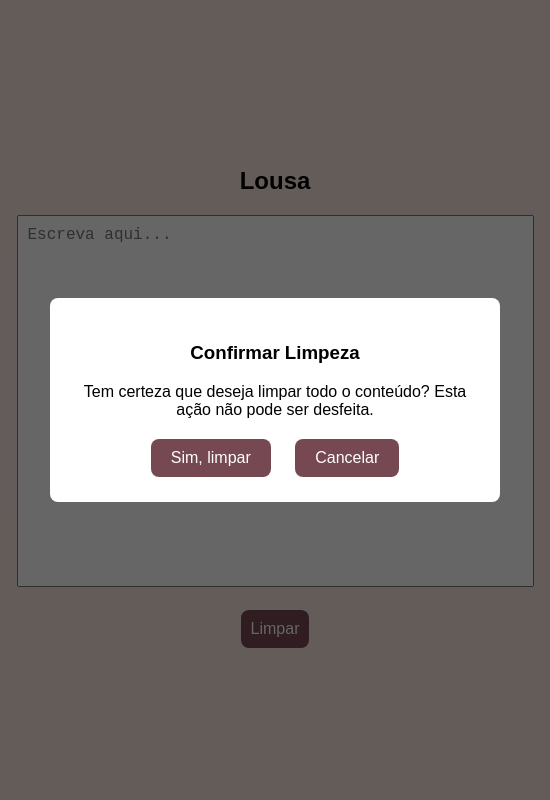
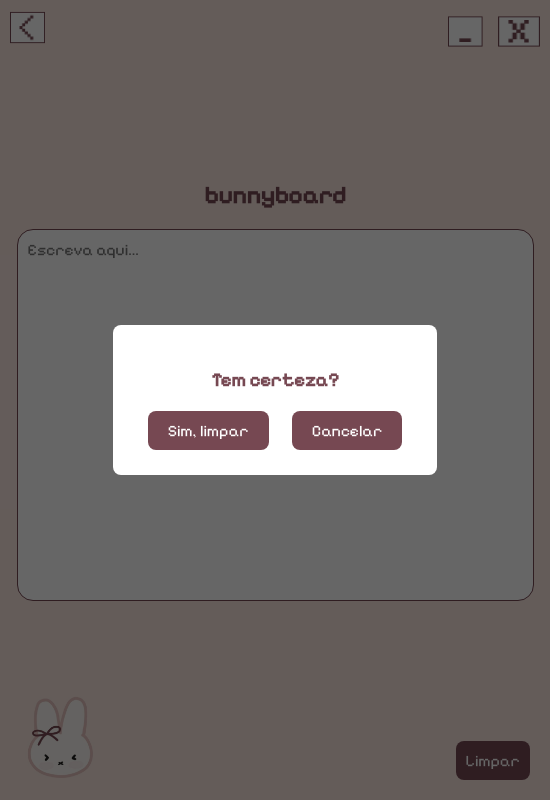
Before and after one commit to marcelafranc/bunnyboard, an Electron app: page lousa.html in a window 550 px wide. Both pictures are taken after a click on the button "Limpar". Drawn offline with Linux system fonts and the light colour scheme; no server answers.

Commit message:
css pronto

```diff
--- a/login.js
+++ b/login.js
@@ -1,7 +1,7 @@
 const { ipcRenderer } = require("electron");
 
 const USUARIO = "marcela";
-const SENHA = "1234";
+const SENHA = "123";
 
 const btnLogin = document.getElementById("btnLogin");
 const mensagemErro = document.getElementById("mensagem");
--- a/lousa.html
+++ b/lousa.html
@@ -3,17 +3,28 @@
 <head>
   <meta charset="UTF-8" />
   <title>Lousa</title>
+  <link href="https://fonts.googleapis.com/css2?family=Pixelify+Sans&display=swap" rel="stylesheet">
   <link rel="stylesheet" href="styles.css" />
 </head>
 <body>
-  <h2>Lousa</h2>
+
+  <div class="window-controls">
+    <img src="src/images/BtnBack.png" id="backbtn" class="window-buttons"/>
+    <img src="src/images/BtnMinimize.png" id="minimize-btn" class="window-buttons"/>
+    <img src="src/images/close_window_button.png" id="close-btn" class="window-buttons"/>
+  </div>
+
+  <h2 class="pixel-font title">bunnyboard</h2>
+
+  <!-- BLOCO DE NOTAS -->
   <textarea id="lousa" placeholder="Escreva aqui..."></textarea>
   <br />
-  <button id="btnLimpar">Limpar</button>
+  <button id="btnLimpar" class="pixel-font">Limpar</button>
+  <img src="src/images/bunny_logo.png" id="low_icon"/>
   <div id="modal-confirmacao" class="modal-overlay hidden">
   <div class="modal-box">
-    <h3>Confirmar Limpeza</h3>
-    <p>Tem certeza que deseja limpar todo o conteúdo? Esta ação não pode ser desfeita.</p>
+    <h3>Tem certeza?</h3>
+    <!-- <p>Tem certeza que deseja limpar todo o conteúdo? Esta ação não pode ser desfeita.</p> -->
     <div class="modal-botoes">
       <button id="btnConfirmarLimpeza">Sim, limpar</button>
       <button id="btnCancelarLimpeza">Cancelar</button>
--- a/lousa.js
+++ b/lousa.js
@@ -1,20 +1,25 @@
 const fs = require("fs");
 const path = require("path");
+const { ipcRenderer } = require("electron");
 
 const arquivo = path.join(__dirname, "conteudo.txt");
 const textarea = document.getElementById("lousa");
 const btnLimpar = document.getElementById("btnLimpar");
 
+const minimizeBtn = document.getElementById("minimize-btn");
+const closeBtn = document.getElementById("close-btn");
+
 const modal = document.getElementById("modal-confirmacao");
 const btnConfirmar = document.getElementById("btnConfirmarLimpeza");
 const btnCancelar = document.getElementById("btnCancelarLimpeza");
+const btnVoltar = document.getElementById("backbtn");
 
-// Carrega o conteúdo salvo, se existir
+// carrega o conteudo
 if (fs.existsSync(arquivo)) {
   textarea.value = fs.readFileSync(arquivo, "utf8");
 }
 
-// Salva automaticamente ao digitar, com debounce de 500ms para evitar muitos writes
+// salva automatico!
 let timer;
 textarea.addEventListener("input", () => {
   clearTimeout(timer);
@@ -23,22 +28,37 @@ textarea.addEventListener("input", () => {
   }, 500);
 });
 
-// Botão limpar com confirmação
-// Botão principal para limpar abre o modal
+// botao voltar
+btnVoltar.addEventListener("click", () => {
+  ipcRenderer.send("voltar");
+});
+
+// botao minimizar app
+minimizeBtn.addEventListener("click", () => {
+  console.log("Botão MINIMIZAR clicado!");
+  ipcRenderer.send("minimize-app");
+});
+
+// botao fechar app
+closeBtn.addEventListener("click", () => {
+  console.log("Botão FECHAR clicado!");
+  ipcRenderer.send("close-app");
+});
+
+// botao limpar
 btnLimpar.addEventListener("click", () => {
   modal.classList.remove("hidden");
 });
 
-// Botão de cancelar no modal
+// botao cancelar limpeza
 btnCancelar.addEventListener("click", () => {
   modal.classList.add("hidden");
 });
 
-// Botão de confirmar no modal
+// botao confirmar limpeza
 btnConfirmar.addEventListener("click", () => {
-  // Executa a limpeza
+  // substitui tudo
   textarea.value = "";
   fs.writeFileSync(arquivo, "", "utf8");
-  // Esconde o modal
   modal.classList.add("hidden");
 });
--- a/styles.css
+++ b/styles.css
@@ -30,6 +30,8 @@ textarea {
   font-size: 16px;
   padding: 10px;
   resize: none;
+  margin-bottom: 20px;
+  font-family: 'Pixelify Sans', sans-serif;
 }
 
 input, button {
@@ -62,6 +64,8 @@ input, button {
   border-radius: 8px;
   text-align: center;
   max-width: 400px;
+  font-family: 'Pixelify Sans', sans-serif;
+  color: #764852;
 }
 
 .modal-botoes {
@@ -71,6 +75,17 @@ input, button {
 .modal-botoes button {
   margin: 0 10px;
   padding: 10px 20px;
+  font-family: 'Pixelify Sans', sans-serif;
+  color: white;
+  transition: transform 0.2s ease;
+}
+
+.modal-botoes button:hover {
+  transform: scale(1.1);
+}
+
+.modal-botoes button:active {
+  transform: scale(0.95);
 }
 
 .pixel-font {
@@ -149,33 +164,74 @@ button:hover {
 }
 
 
-button, input, p, .window-buttons, .window-controls {
+button, input, p, .window-buttons, .window-controls, #lousa {
   -webkit-app-region: no-drag;
 }
 
 .window-controls{
   position: absolute;
   top: 10px;
+  left: 10px;
   right: 10px;
   display: flex;
+  justify-content: flex-end;
   gap: 8px;
 }
 
+#backbtn {
+  margin-right: auto;
+  width: 35px;
+  height: 35px;
+}
+
 .window-buttons{
-  width: 40px;
-  height: 40px;
+  width: 42px;
+  height: 42px;
   cursor: pointer;
   transition: transform 0.2s ease;
 }
 
-.window-buttons:hover, #btnLogin:hover, #username:hover, #password:hover, .logo:hover {
+.window-buttons:hover, #btnLogin:hover, #username:hover, #password:hover, .logo:hover, #btnLimpar:hover {
   transform: scale(1.1);
 }
 
-.window-buttons:active, #btnLogin:active, #username:active, #password:active, .logo:active {
+.window-buttons:active, #btnLogin:active, #username:active, #password:active, .logo:active, #btnLimpar:active {
   transform: scale(0.95);
 }
 
-#btnLogin, #username, #password, .logo {
+#btnLogin, #username, #password, .logo, #btnLimpar {
   transition: transform 0.2s ease;
 }
+
+#lousa {
+  border-radius: 16px;
+  border: 1px solid #ccc;
+  border-color: #764852;
+}
+
+#lousa:focus {
+  outline: none;
+  border-color: #764852;
+  box-shadow: 0 0 5px #76485255;
+}
+
+#low_icon {
+  margin-top: 20px;
+  width: 100px;
+  height: auto;
+}
+
+#btnLimpar {
+  position: absolute;
+  bottom: 20px;
+  right: 20px;
+  margin: 0;
+}
+
+#low_icon {
+  position: absolute;
+  bottom: 20px;
+  left: 20px;
+  margin: 0;
+  width: 80px;
+}
```
Also changed, not shown: main.js (+9 -1 lines), src/images/icon_ico.ico (added), src/images/icon_png.png (added).
